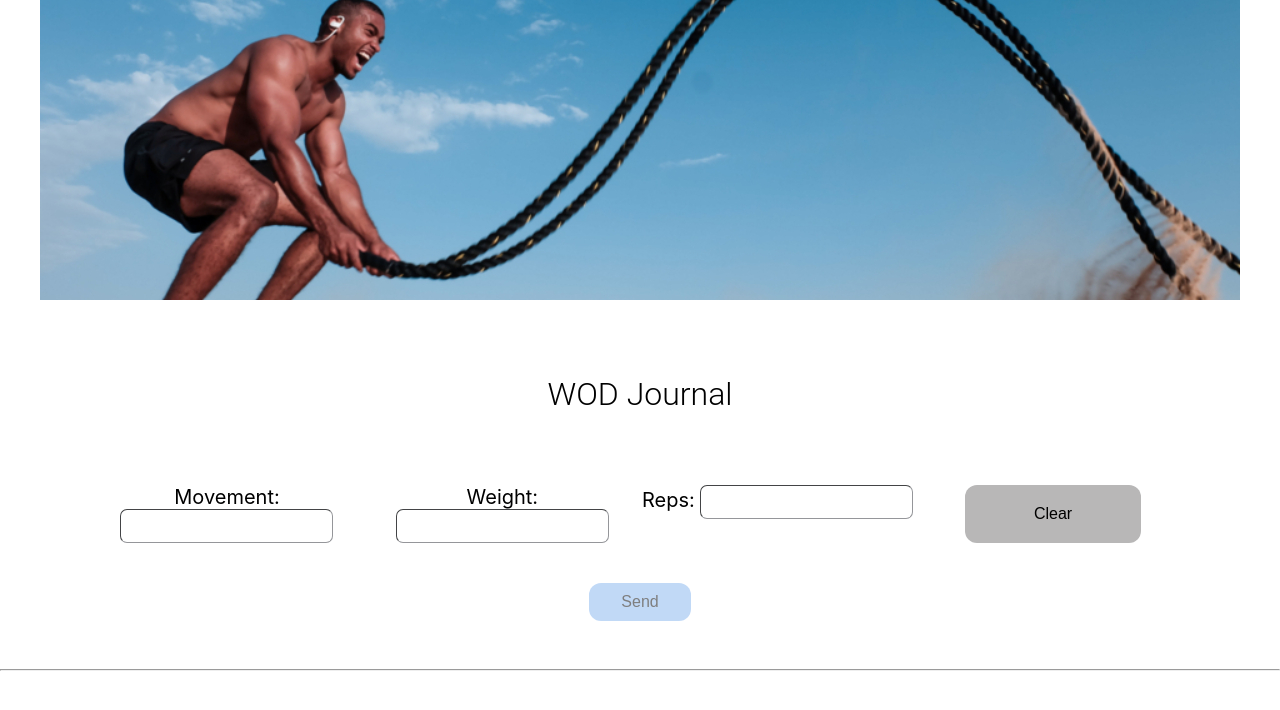
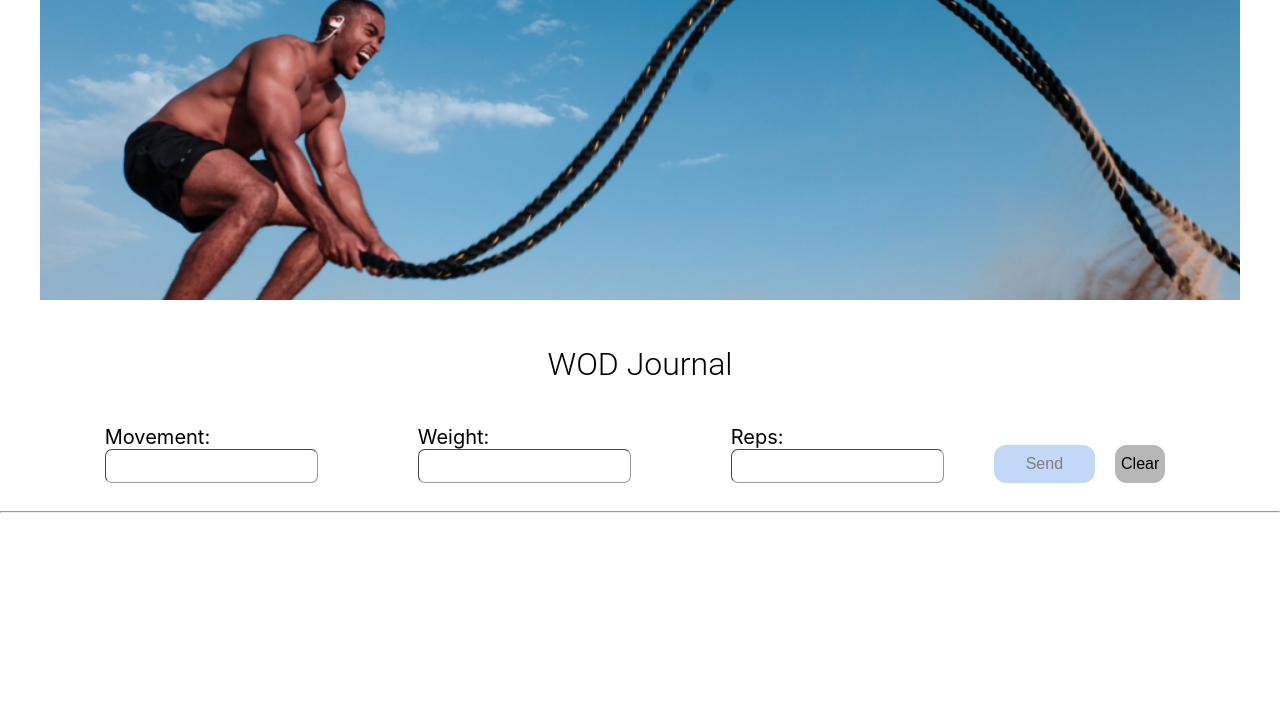
Before and after one commit to lgsantiago/wod-journal, a React (Create React App) app: page / in a window 1280 px wide. Shown: the top 710 px of the page. Built offline with nearby package versions, Linux system fonts and the light colour scheme.

Commit message:
Modify directory structure

```diff
--- a/src/App.css
+++ b/src/App.css
@@ -40,90 +40,5 @@
 .headerTitle {
 	font-family: 'Roboto', sans-serif;
 	font-weight: 300;
-	padding: 50px;
+	padding: 20px;
 }
-
-.wodJournalContainer {
-	display: grid;
-	grid-template-columns: 1fr 5fr 1fr;
-	font-size: 20px;
-}
-
-.wodFormContainer {
-	display: grid;
-	grid-column: 2;
-	grid-template-columns: 1fr 1fr 1fr 1fr;
-}
-
-.formInput {
-	border-radius: 7px;
-	border-width: .5px;
-	height: 30px;
-	font-size: 16px;
-	border-color: #95969a;
-}
-
-.recordEntry {
-	grid-row: 2;
-	grid-column: 2;
-	border: none;
-	border-radius: 12px;
-	border-color: #282c34;
-	border-width: .5px;
-	padding: 10px 32px;
-	margin: 40px 500px;
-	color: black;
-	font-size: 16px;
-	background-color: rgb(132 180 239);
-}
-
-.recordEntry:hover {
-	background-color: rgb(71, 101, 220);
-}
-
-.recordEntry:disabled {
-	opacity: 0.5;
-}
-
-.noHover {
-	pointer-events: none;
-}
-
-.clearEntry {
-	border: none;
-	border-radius: 12px;
-	border-color: #282c34;
-	margin: 0px 50px;
-	border-width: .5px;
-	color: black;
-	font-size: 16px;
-	background-color: rgb(184, 183, 183);
-}
-
-.clearEntry:hover {
-	background-color: rgb(131, 131, 131);
-}
-
-.entryListContainer {
-	display: grid;
-	grid-template-columns: 1fr 1fr 1fr;
-}
-
-.entryList {
-	grid-column: 2;
-}
-
-.entry {
-	display: grid;
-	grid-template-columns: 1fr 70px;
-	border-radius: 7px;
-	font-size: 16px;
-	background-color: rgb(186, 172, 249);
-	margin: 30px;
-	padding: 9px;
-}
-
-.removeButton {
-	border: none;
-	border-radius: 7px;
-}
--- a/src/App.js
+++ b/src/App.js
@@ -1,4 +1,6 @@
 import { useEffect, useState } from 'react';
+import MainForm from './components/MainForm';
+import EntryList from './components/EntryList';
 import './App.css';
 
 function App() {
@@ -55,72 +57,24 @@ function App() {
 
 	return (
 		<div className="App">
-			<div>
 			<img src={imageName.default} alt="Man working out with ropes." />
-			</div>
+			<h1 className="headerTitle">WOD Journal</h1>
 
-			<h1 className="headerTitle">WOD Journal</h1>
-			<div className="wodJournalContainer">
 			<MainForm
 				movement={movement}
 				weight={weight}
 				reps={reps}
 				onInputChange={handleInputChange}
 				onClear={handleClear}
+				isButtonEnabled={isButtonEnabled}
+				onSendClick={handleEntry}
 			/>
 
-				<button
-					className={isButtonEnabled ? 'recordEntry' : 'recordEntry noHover'}
-					disabled={!isButtonEnabled}
-					onClick={() => handleEntry({ movement: movement, weight: weight, reps: reps })}
-				>
-					Send
-				</button>
-			</div>
 			<hr />
-			<div className="entryListContainer">
+
 			<EntryList entries={entries} onRemoveClick={handleRemove} />
-			</div>
 		</div>
 	);
 }
 
-const MainForm = ({ movement, weight, reps, onInputChange, onClear }) => (
-	<div className="wodFormContainer">
-		<div>
-			<label htmlFor="movement">Movement:</label>{' '}
-			<input id="movement" className="formInput" list="movements" value={movement} onChange={onInputChange} />
-			<datalist id="movements">
-				<option value="Back Squat" />
-				<option value="Bench Press" />
-				<option value="Snatch" />
-			</datalist>
-		</div>
-		<div>
-			<label htmlFor="weight">Weight:</label>{' '}
-			<input id="weight" className="formInput" value={weight} onChange={onInputChange} />
-		</div>
-		<div>
-			<label htmlFor="reps">Reps:</label>{' '}
-			<input id="reps" className="formInput" value={reps} onChange={onInputChange} />
-		</div>
-		<button className="clearEntry" onClick={onClear}>
-			Clear
-		</button>
-	</div>
-);
-
-const EntryList = ({ entries, onRemoveClick }) => (
-	<div className="entryList">
-		{entries.map((entry, id) => (
-			<div className="entry" key={id}>
-				<span>{`${entry.reps} ${entry.movement} at ${entry.weight}`}</span>{' '}
-				<button className="removeButton" onClick={() => onRemoveClick(entry)}>
-					Remove
-				</button>
-			</div>
-		))}
-	</div>
-);
-
 export default App;
--- /dev/null
+++ b/src/components/EntryList.js
@@ -0,0 +1,18 @@
+import '../styles/EntryList.css';
+
+const EntryList = ({ entries, onRemoveClick }) => (
+	<div className="entryListContainer">
+		<div className="entryList">
+			{entries.map((entry, id) => (
+				<div className="entry" key={id}>
+					<span>{`${entry.reps} ${entry.movement} at ${entry.weight}`}</span>{' '}
+					<button className="removeButton" onClick={() => onRemoveClick(entry)}>
+						Remove
+					</button>
+				</div>
+			))}
+		</div>
+	</div>
+);
+
+export default EntryList;
--- /dev/null
+++ b/src/components/MainForm.js
@@ -0,0 +1,50 @@
+import '../styles/MainForm.css';
+
+const MainForm = ({ movement, weight, reps, onInputChange, onClear, isButtonEnabled, onSendClick }) => (
+	<div className="wodJournalContainer">
+		<div className="wodFormContainer">
+			<div className="formInputs">
+				<div>
+					<label htmlFor="movement">Movement:</label>{' '}
+					<input
+						id="movement"
+						className="formInput"
+						list="movements"
+						value={movement}
+						onChange={onInputChange}
+					/>
+					<datalist id="movements">
+						<option value="Back Squat" />
+						<option value="Bench Press" />
+						<option value="Snatch" />
+						<option value="Front Squat" />
+						<option value="Deadlift" />
+						<option value="Overhead Squat" />
+					</datalist>
+				</div>
+				<div>
+					<label htmlFor="weight">Weight:</label>{' '}
+					<input id="weight" className="formInput" value={weight} onChange={onInputChange} />
+				</div>
+				<div>
+					<label htmlFor="reps">Reps:</label>{' '}
+					<input id="reps" className="formInput" value={reps} onChange={onInputChange} />
+				</div>
+			</div>
+
+			<button
+				className={isButtonEnabled ? 'recordEntry' : 'recordEntry noHover'}
+				disabled={!isButtonEnabled}
+				onClick={() => onSendClick({ movement: movement, weight: weight, reps: reps })}
+			>
+				Send
+			</button>
+
+			<button className="clearEntry" onClick={onClear}>
+				Clear
+			</button>
+		</div>
+	</div>
+);
+
+export default MainForm;
--- /dev/null
+++ b/src/styles/EntryList.css
@@ -0,0 +1,23 @@
+.entryList {
+	grid-column: 2;
+}
+
+.entry {
+	display: grid;
+	grid-template-columns: 1fr 70px;
+	border-radius: 7px;
+	font-size: 16px;
+	background-color: rgb(186, 172, 249);
+	margin: 30px;
+	padding: 9px;
+}
+
+.removeButton {
+	border: none;
+	border-radius: 7px;
+}
+
+.entryListContainer {
+	display: grid;
+	grid-template-columns: 1fr 1fr 1fr;
+}
--- /dev/null
+++ b/src/styles/MainForm.css
@@ -0,0 +1,67 @@
+
+
+.wodJournalContainer {
+	display: grid;
+	grid-template-columns: 1fr 3fr 1fr;
+	font-size: 20px;
+}
+
+.recordEntry {
+	border: none;
+	border-radius: 12px;
+	padding: 10px 32px;
+	margin: 20px 10px;
+	margin-left: 50px;
+	color: black;
+	font-size: 16px;
+	background-color: rgb(132 180 239);
+}
+
+.recordEntry:hover {
+	background-color: rgb(71, 101, 220);
+}
+
+.recordEntry:disabled {
+	opacity: 0.5;
+}
+
+.noHover {
+	pointer-events: none;
+}
+
+.clearEntry {
+	border: none;
+	border-radius: 12px;
+	border-color: #282c34;
+	margin: 20px 10px;
+	border-width: .5px;
+	color: black;
+	font-size: 16px;
+	background-color: rgb(184, 183, 183);
+}
+
+.clearEntry:hover {
+	background-color: rgb(131, 131, 131);
+}
+
+.wodFormContainer {
+	display: grid;
+	grid-column: 2;
+	grid-template-columns: 1fr 1fr 1fr 1fr;
+}
+
+.formInputs {
+    grid-column: 2;
+    display: grid;
+    grid-template-columns: 1fr 1fr 1fr;
+	grid-gap:100px;
+	text-align: start;
+}
+
+.formInput {
+	border-radius: 7px;
+	border-width: .5px;
+	height: 30px;
+	font-size: 16px;
+	border-color: #95969a;
+}
```
Lines whose indentation alone changed are shown as unchanged.
